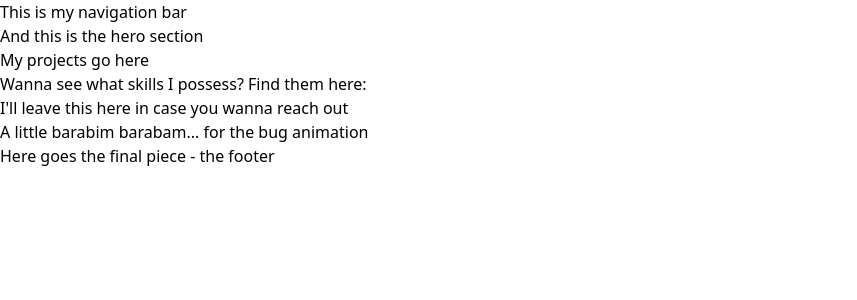
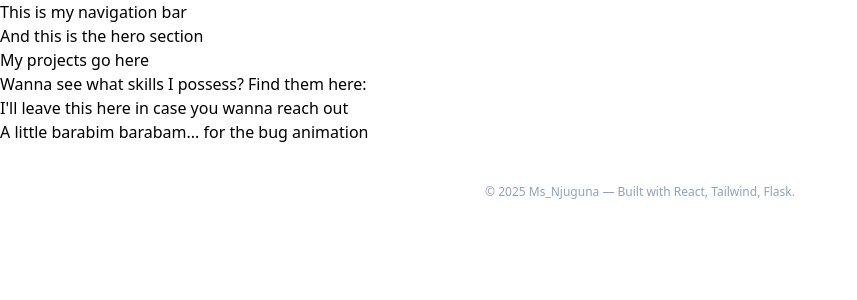
Before and after one commit to Ms-Njuguna/portfolio-frontend, a React (Vite) app: page / in a window 1280 px wide. Shown: the top 300 px of the page, without its empty margins (0-857 px from the left). Built offline with nearby package versions, Linux system fonts and the light colour scheme.

Commit message:
Add year and copyright to footer with styling

```diff
--- a/src/components/Footer.jsx
+++ b/src/components/Footer.jsx
@@ -1,7 +1,7 @@
 export default function Footer() {
     return (
-        <>
-          <p>Here goes the final piece - the footer</p>
-        </>
+        <footer className="px-4 py-10 text-center text-xs text-slate-400">
+          © {new Date().getFullYear()} Ms_Njuguna — Built with React, Tailwind, Flask.
+        </footer>
     )
 }
```
